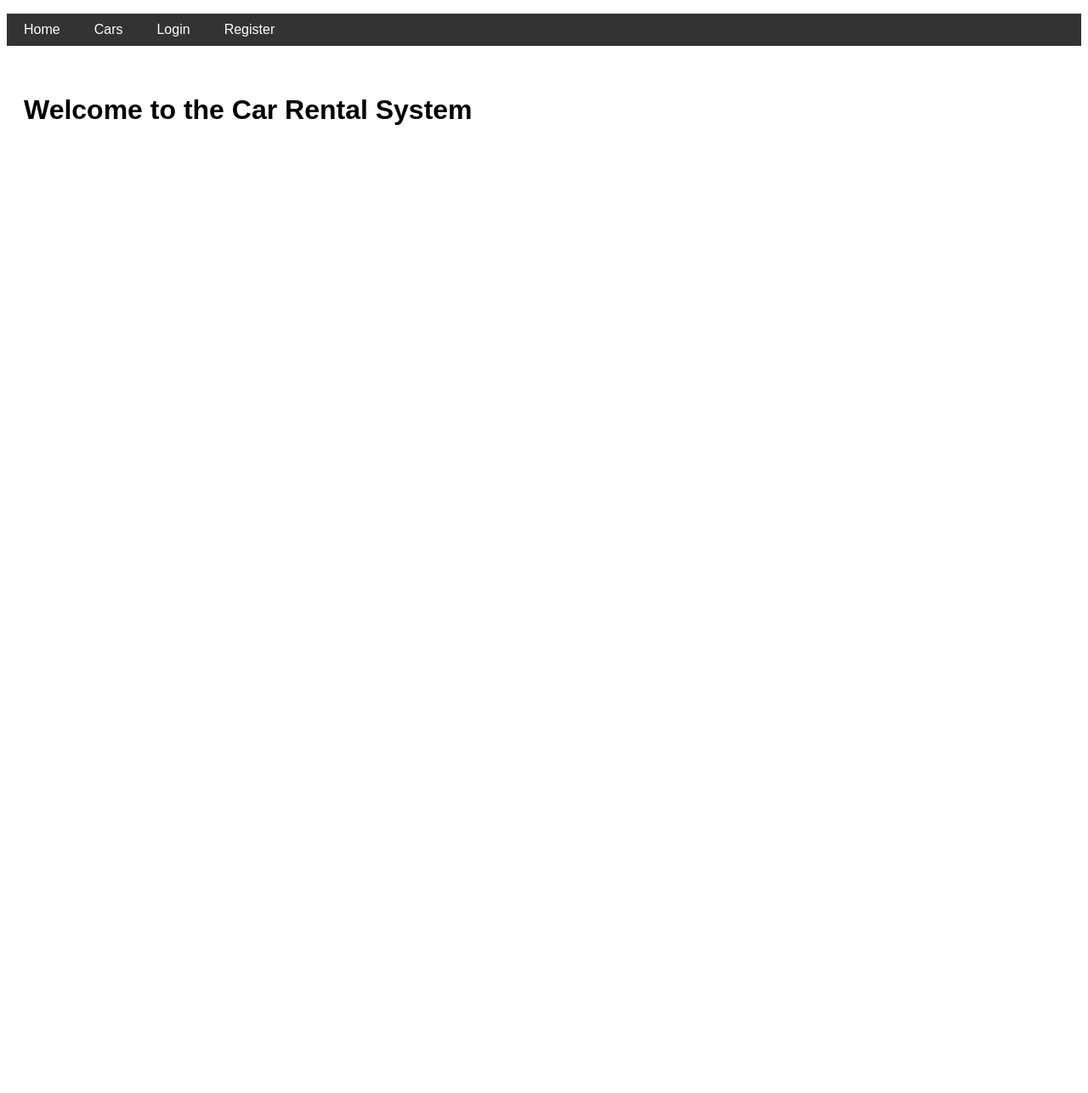
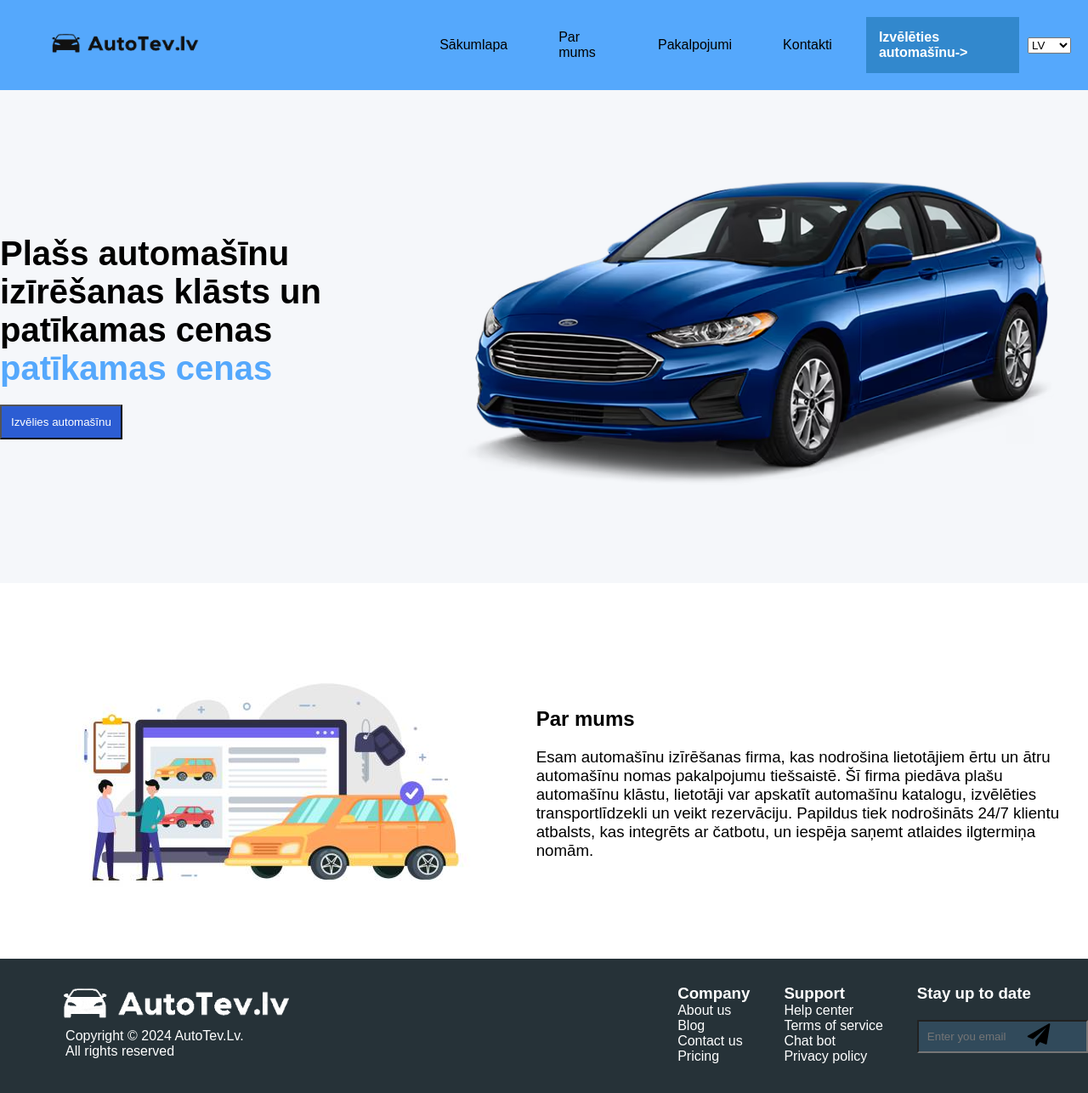
Before and after one commit to elinazeberga/PIT_webPage, a website: page ui/index.html in a window 1280 px wide. Shown: the whole page at 85% size. Before the commit the page ends 800 px from the top, so only its background shows below. Drawn offline with Linux system fonts and the light colour scheme.

Commit message:
Landing page styling. Page is not styled to be responsive.

```diff
--- a/package.json
+++ b/package.json
@@ -6,7 +6,8 @@
   "scripts": {
     "start": "node src/index.js",
     "dev": "nodemon src/index.js",
-    "test": "jest"
+    "test": "jest",
+    "sass": "sass --watch src/scss/main.scss ui/css/app.css"
   },
   "author": "GRUPA",
   "license": "MIT",
@@ -21,6 +22,7 @@
   "devDependencies": {
     "jest": "^27.2.5",
     "nodemon": "^3.1.7",
+    "sass": "^1.81.0",
     "supertest": "^6.1.6"
   },
   "directories": {
--- /dev/null
+++ b/src/scss/components/footer.scss
@@ -0,0 +1,68 @@
+.footer {
+  background: #263238;
+  display: flex;
+  justify-content: space-evenly;
+  padding: 30px;
+  &__copyright {
+    &__logo {
+      display: flex;
+      height: auto;
+      width: 40%;
+    }
+    &__text {
+      padding: 10px;
+      color: white;
+    }
+  }
+  &__links {
+    display: flex;
+    &__block1 {
+      margin-right: 20px;
+      &--heading {
+        color: white;
+      }
+      &__element {
+        list-style-type: none;
+        &--asset {
+          text-decoration: none;
+          color: white;
+        }
+      }
+    }
+    &__block2 {
+      margin-left: 20px;
+      margin-right: 20px;
+      &--heading {
+        color: white;
+      }
+      &__element {
+        list-style-type: none;
+        &--asset {
+          text-decoration: none;
+          color: white;
+        }
+      }
+    }
+    &__block3 {
+      margin-left: 20px;
+      &--heading {
+        color: white;
+      }
+      &__element {
+        padding-top: 20px;
+        &--input {
+          position: absolute;
+          background-color: #314a5b;
+          padding: 10px;
+        }
+        &--submit {
+          position: relative;
+          left: 125px;
+          padding: 5px;
+          border: unset;
+          background-color: unset;
+        }
+      }
+    }
+  }
+}
--- /dev/null
+++ b/src/scss/components/header.scss
@@ -0,0 +1,37 @@
+.header {
+  &__navigation {
+    background-color: #55A8FC;
+    display: flex;
+    justify-content: space-between;
+    &__container {
+      list-style: none;
+      display: flex;
+      align-items: center;
+      &--pages {
+        padding: 20px;
+      }
+    }
+    &__element {
+      padding-left: 10px;
+      padding-right: 10px;
+      &--asset {
+        display: block;
+        padding: 10px 20px;
+        color: #000000;
+        text-decoration: none;
+      }
+      &--logo {
+        padding: 20px;
+        margin-left: 30px;
+        width: 39%;
+        height: auto;
+      }
+      &--button {
+        padding: 15px;
+        background-color: #3288cd;
+        color: white;
+        font-weight: bold;
+      }
+    }
+  }
+}
--- /dev/null
+++ b/src/scss/components/page.scss
@@ -0,0 +1,65 @@
+* {
+  margin: 0;
+  padding: 0;
+  font-family: Arial, sans-serif;
+}
+
+.car-card {
+  border: 1px solid #ccc;
+  padding: 20px;
+  margin: 10px 0;
+}
+
+.main-page {
+  min-height: 100vh;
+  justify-content: space-evenly;
+  display: flex;
+  flex-flow: row wrap;
+  &__section1 {
+    width: 100%;
+    display: flex;
+    justify-content: space-evenly;
+    align-items: center;
+    background: #F5F7FA;
+    &__content {
+      &--image {
+      }
+      &--heading1 {
+        font-size: 40px;
+      }
+      &--heading2 {
+        font-size: 40px;
+        color: #55A8FC;
+      }
+      &--button {
+        margin-top: 20px;
+        padding: 11px;
+        background-color: #2c5dd3;
+      }
+      &--button-text {
+        color: white;
+      }
+    }
+  }
+
+  &__section2 {
+    width: 100%;
+    margin-top: 30px;
+    display: flex;
+    justify-content: space-evenly;
+    align-items: center;
+    &__content {
+      &--image {
+      }
+      &--text {
+        width: 50%;
+      }
+      &--heading1 {
+        margin-bottom: 20px;
+      }
+      &--heading2 {
+        font-weight: lighter;
+      }
+    }
+  }
+}
--- /dev/null
+++ b/src/scss/main.scss
@@ -0,0 +1,6 @@
+@use "components/forms";
+@use "components/button";
+@use "components/page";
+@use "components/header";
+@use "components/typography";
+@use "components/footer";
--- a/ui/app.js
+++ b/ui/app.js
@@ -21,7 +21,29 @@ function navigate(page) {
 
 function renderHome() {
   content.innerHTML = `
-    <h1>Welcome to the Car Rental System</h1>
+    <div class="main-page">
+        <section class="main-page__section1">
+            <div class="main-page__section1__content">
+                <h2 class="main-page__section1__content--heading1">Plašs automašīnu izīrēšanas klāsts un patīkamas cenas</h2>
+                <h2 class="main-page__section1__content--heading2">patīkamas cenas</h2>
+                <button class="main-page__section1__content--button" type="button">
+                    <p class="main-page__section1__content--button-text">Izvēlies automašīnu</p>
+                </button>
+            </div>
+            <div class="main-page__section1__content">
+                <img class="main-page__section1__content--image" src="assets/main-page-car.png" alt="#">
+            </div>
+        </section>
+        <section class="main-page__section2">
+            <div class="main-page__section2__content">
+                <img class="main-page__section2__content--image" src="assets/main-page-car2.png" alt="#">
+            </div>
+            <div class="main-page__section2__content main-page__section2__content--text">
+                <h2 class="main-page__section2__content--heading1">Par mums</h2>
+                <h3 class="main-page__section2__content--heading2">Esam automašīnu izīrēšanas firma, kas  nodrošina lietotājiem ērtu un ātru automašīnu nomas pakalpojumu tiešsaistē. Šī firma piedāva plašu automašīnu klāstu, lietotāji var apskatīt automašīnu katalogu, izvēlēties transportlīdzekli un veikt rezervāciju.  Papildus tiek nodrošināts 24/7 klientu atbalsts, kas integrēts ar čatbotu, un iespēja saņemt atlaides ilgtermiņa nomām.</h3>
+            </div>
+        </section>
+    </div>
   `;
 }
 
--- a/ui/styles.css
+++ b/ui/css/styles.css
@@ -1,3 +1,4 @@
+/* Styling for main page reset */
 body {
     font-family: Arial, sans-serif;
   }
@@ -34,3 +35,12 @@ body {
     padding: 20px;
     margin: 10px 0;
   }
+
+
+/* Styling main */
+
+/* Navbar styling */
+#header-logo {
+  width: 303px;
+  height: 62px;
+}
--- a/ui/index.html
+++ b/ui/index.html
@@ -4,22 +4,104 @@
   <meta charset="UTF-8">
   <meta name="viewport" content="width=device-width, initial-scale=1.0">
   <title>Car Rental System</title>
-  <link rel="stylesheet" href="styles.css">
+  <link rel="stylesheet" href="css/app.css">
+  <link rel="stylesheet" href="https://cdnjs.cloudflare.com/ajax/libs/font-awesome/4.7.0/css/font-awesome.min.css">
 </head>
 <body>
-  <nav>
-    <ul>
-      <li><a href="#" onclick="navigate('home')">Home</a></li>
-      <li><a href="#" onclick="navigate('car-catalog')">Cars</a></li>
-      <li><a href="#" onclick="navigate('login')">Login</a></li>
-      <li><a href="#" onclick="navigate('register')">Register</a></li>
-    </ul>
-  </nav>
+  <header class="header">
+    <nav class="header__navigation">
+      <ul class="header__navigation__container">
+        <li class="header__navigation__element">
+        <img class="header__navigation__element--logo" id="header-logo" src="assets/logo.png  " alt="#">
+        </li>
+      </ul>
+      <ul class="header__navigation__container header__navigation__container--pages">
+        <li class="header__navigation__element">
+          <a class="header__navigation__element--asset" href="#" onclick="navigate('home')">Sākumlapa</a>
+        </li>
+        <li class="header__navigation__element">
+          <a class="header__navigation__element--asset" href="#" onclick="navigate('par-mums')">Par mums</a>
+        </li>
+        <li class="header__navigation__element">
+          <a class="header__navigation__element--asset" href="#" onclick="navigate('pakalpojumi')">Pakalpojumi</a>
+        </li>
+        <li class="header__navigation__element">
+          <a class="header__navigation__element--asset" href="#" onclick="navigate('kontakti')">Kontakti</a>
+        </li>
+        <li class="header__navigation__element header__navigation__button">
+          <a class="header__navigation__element--asset header__navigation__element--button" href="#" onclick="navigate('izveleties-masinu')">Izvēlēties automašīnu-></a>
+        </li>
+        <form action="#">
+          <select name="language" id="lang">
+            <option value="lv">LV</option>
+            <option value="eng">ENG</option>
+          </select>
+        </form>
+      </ul>
+    </nav>
+  </header>
 
-  <div id="content">
+  <section id="content">
     <!-- Dynamic content will be injected here -->
-  </div>
+  </section>
 
+  <footer class="footer">
+    <div class="footer__copyright">
+      <img class="footer__copyright__logo" src="assets/footer.png" alt="#">
+      <p class="footer__copyright__text">
+        Copyright © 2024 AutoTev.Lv.
+        <br>
+        All rights reserved
+      </p>
+    </div>
+    <div class="footer__links">
+      <section class="footer__links__block1">
+        <h3 class="footer__links__block1--heading">Company</h3>
+        <ul class="footer__links__block1__linkContainer">
+          <li class="footer__links__block1__element">
+            <a class="footer__links__block1__element--asset" href="#">About us</a>
+          </li>
+          <li class="footer__links__block1__element">
+            <a class="footer__links__block1__element--asset" href="#">Blog</a>
+          </li>
+          <li class="footer__links__block1__element">
+            <a class="footer__links__block1__element--asset" href="#">Contact us</a>
+          </li>
+          <li class="footer__links__block1__element">
+            <a class="footer__links__block1__element--asset" href="#">Pricing</a>
+          </li>
+        </ul>
+      </section>
+      <section class="footer__links__block2">
+        <h3 class="footer__links__block2--heading">Support</h3>
+        <ul class="footer__links__block2__linkContainer">
+          <li class="footer__links__block2__element">
+            <a class="footer__links__block2__element--asset" href="#">Help center</a>
+          </li>
+          <li class="footer__links__block2__element">
+            <a class="footer__links__block2__element--asset" href="#">Terms of service</a>
+          </li>
+          <li class="footer__links__block2__element">
+            <a class="footer__links__block2__element--asset" href="#">Chat bot</a>
+          </li>
+          <li class="footer__links__block2__element">
+            <a class="footer__links__block2__element--asset" href="#">Privacy policy</a>
+          </li>
+        </ul>
+      </section>
+      <section class="footer__links__block3">
+        <h3 class="footer__links__block3--heading">Stay up to date</h3>
+        <div class="footer__links__block3__element">
+          <label for="email">
+            <input class="footer__links__block3__element--input" type="text" placeholder="Enter you email">
+            <button class="footer__links__block3__element--submit" type="submit">
+              <i class="fa fa-paper-plane fa-2x"></i>
+            </button>
+          </label>
+        </div>
+      </section>
+    </div>
+  </footer>
   <script src="app.js"></script>
 </body>
 </html>
```
Also changed, not shown: src/pages/nav.html (line endings or trailing spaces), src/scss/components/button.scss (added), src/scss/components/forms.scss (added), src/scss/components/typography.scss (added), ui/assets/footer.png (added), ui/assets/logo.png (added), ui/assets/main-page-car.png (added), ui/assets/main-page-car2.png (added), ui/css/app.css (added), 1 other file.
